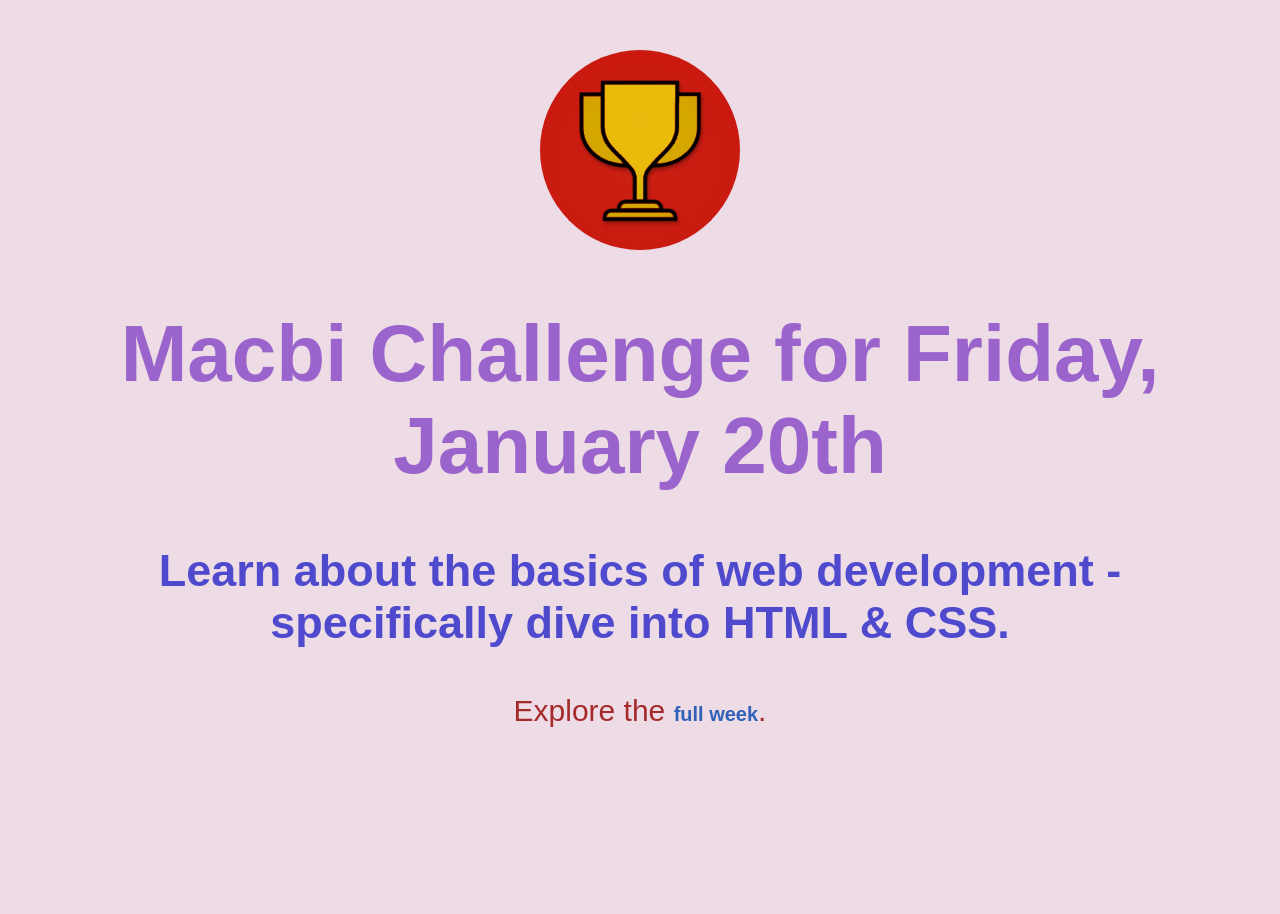
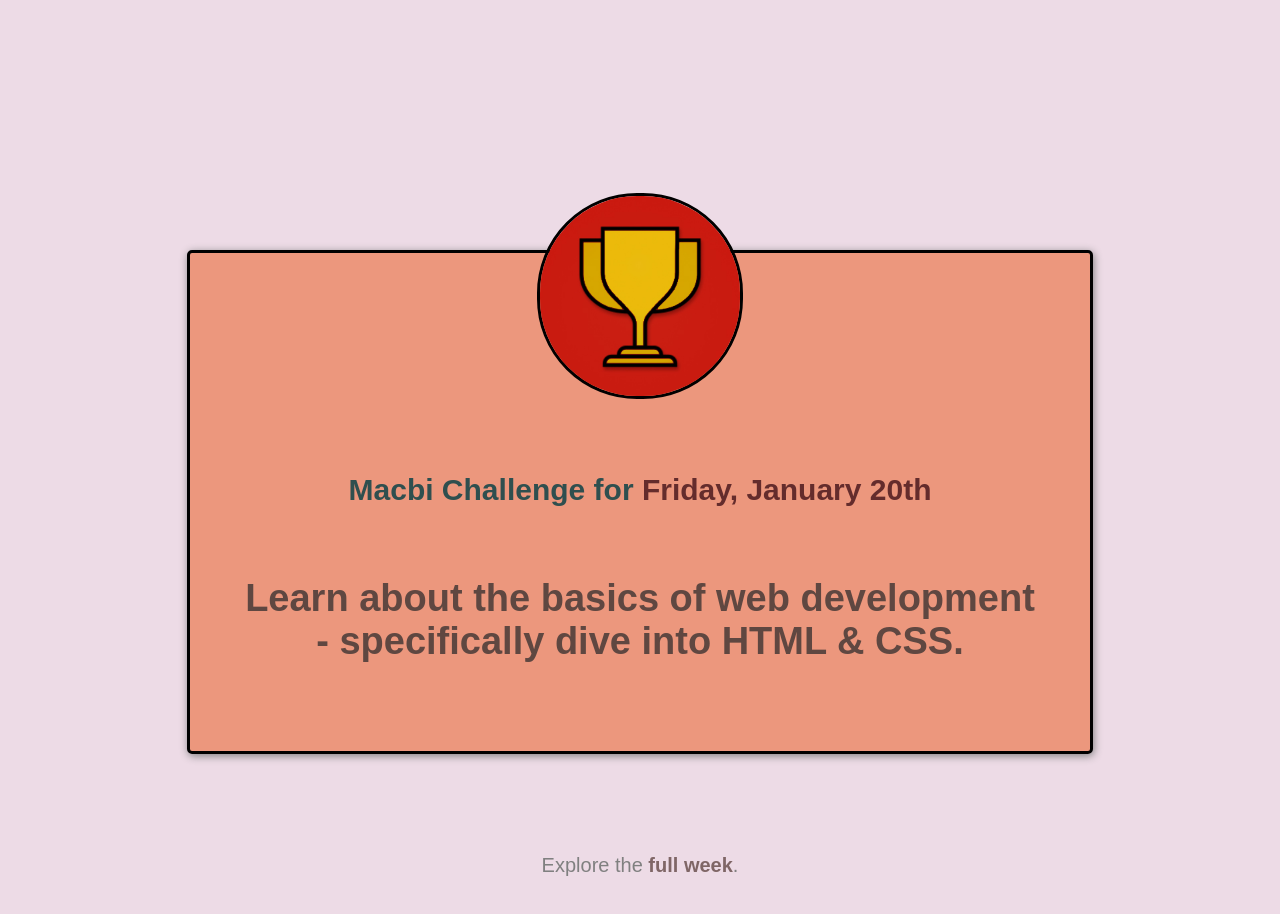
Before and after one commit to newbie-Brain/WebDev2023, a plain HTML site: page index.html in a window 1280 px wide. Before the commit the page ends 800 px from the top, so only its background shows below. Drawn offline with Linux system fonts and the light colour scheme.

Commit message:
finish day8

```diff
--- a/index.html
+++ b/index.html
@@ -20,15 +20,19 @@
   </head>
 
   <body>
+    <main>
       <img src="images/challenges-trophy.jpeg" alt="A trophy" />
-    <h1>Macbi Challenge for Friday, January 20th</h1>
+      <h1>Macbi Challenge for <span>Friday, January 20th</span></h1>
       <p id="todays-challenge">
-      Learn about the basics of web development - specifically dive into HTML &
-      CSS.
+        Learn about the basics of web development - specifically dive into HTML
+        & CSS.
       </p>
+    </main>
+    <footer>
       <p>
         Explore the
         <a href="full-week.html">full week</a>.
       </p>
+    </footer>
   </body>
 </html>
--- a/styles/full-week.css
+++ b/styles/full-week.css
@@ -9,11 +9,11 @@ body {
 h1 {
   font-size: 48px;
   color: goldenrod;
-  margin: 12px 0;
+  margin: 0;
 }
 
 #description {
-  margin-bottom: 50px;
+  margin: 30px;
 }
 
 a {
@@ -22,6 +22,8 @@ a {
   font-size: 25px;
   padding: 10px 40px;
   border: 1px solid blue;
+  display: inline-block;
+  margin: 0;
 }
 
 a:hover {
@@ -41,6 +43,7 @@ li {
   background-color: rgb(187, 222, 227);
   border-radius: 6px;
   padding: 16px;
+  box-shadow: 3px 3px 6px lightslategrey;
 }
 
 h2 {
--- a/styles/styles.css
+++ b/styles/styles.css
@@ -1,19 +1,47 @@
-body {
-  /* margin: 50px; */
-}
-
 img {
   width: 200px;
   height: 200px;
   border-radius: 100px;
+  border: 3px solid black;
+  margin-top: -110px;
+}
+
+main {
+  width: 800px;
+  border: 3px solid black;
+  padding: 50px;
+  margin: 250px auto 100px auto;
+  box-shadow: 1px 2px 8px grey;
+  background-color: rgba(236, 134, 97, 0.788);
+  border-radius: 5px;
+}
+h1 {
+  font-size: 30px;
+  font-weight: bold;
+  margin: 70px;
+  color: darkslategrey;
+}
+
+span {
+  color: rgb(100, 44, 44);
+  font-weight: bold;
+}
+
+p {
+  font-size: 20px;
+  color: grey;
+}
+
+a {
+  color: rgb(127, 102, 102);
+}
+
+#todays-challenge {
+  color: rgba(40, 40, 42, 0.721);
+  font-weight: bold;
+  font-size: 38px;
 }
 
 a:hover {
   text-decoration: underline;
 }
-
-#todays-challenge {
-  color: rgba(16, 16, 196, 0.721);
-  font-weight: bold;
-  font-size: 45px;
-}
```
Also changed, not shown: 1 other file. Lines whose indentation alone changed are shown as unchanged.
